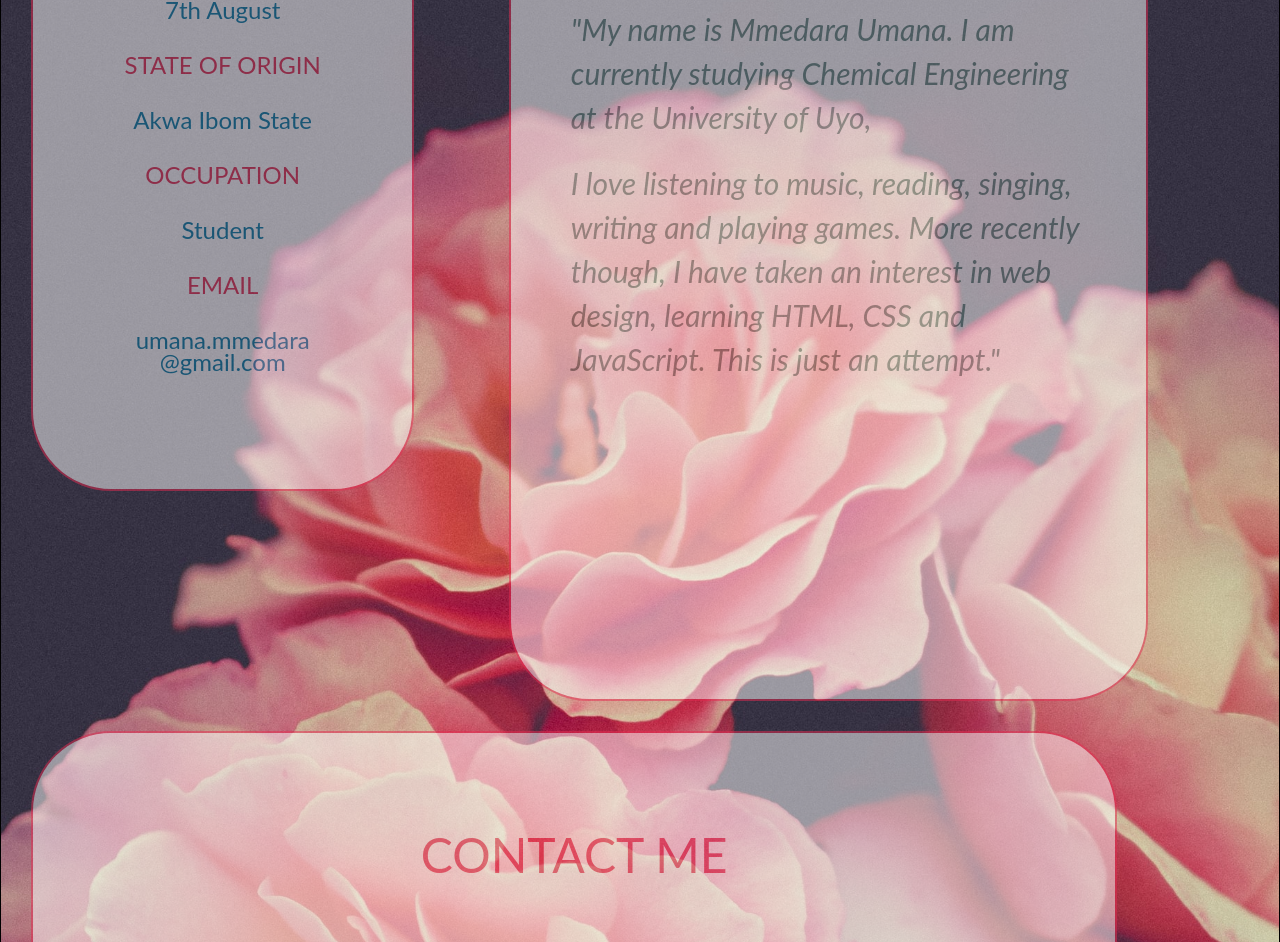
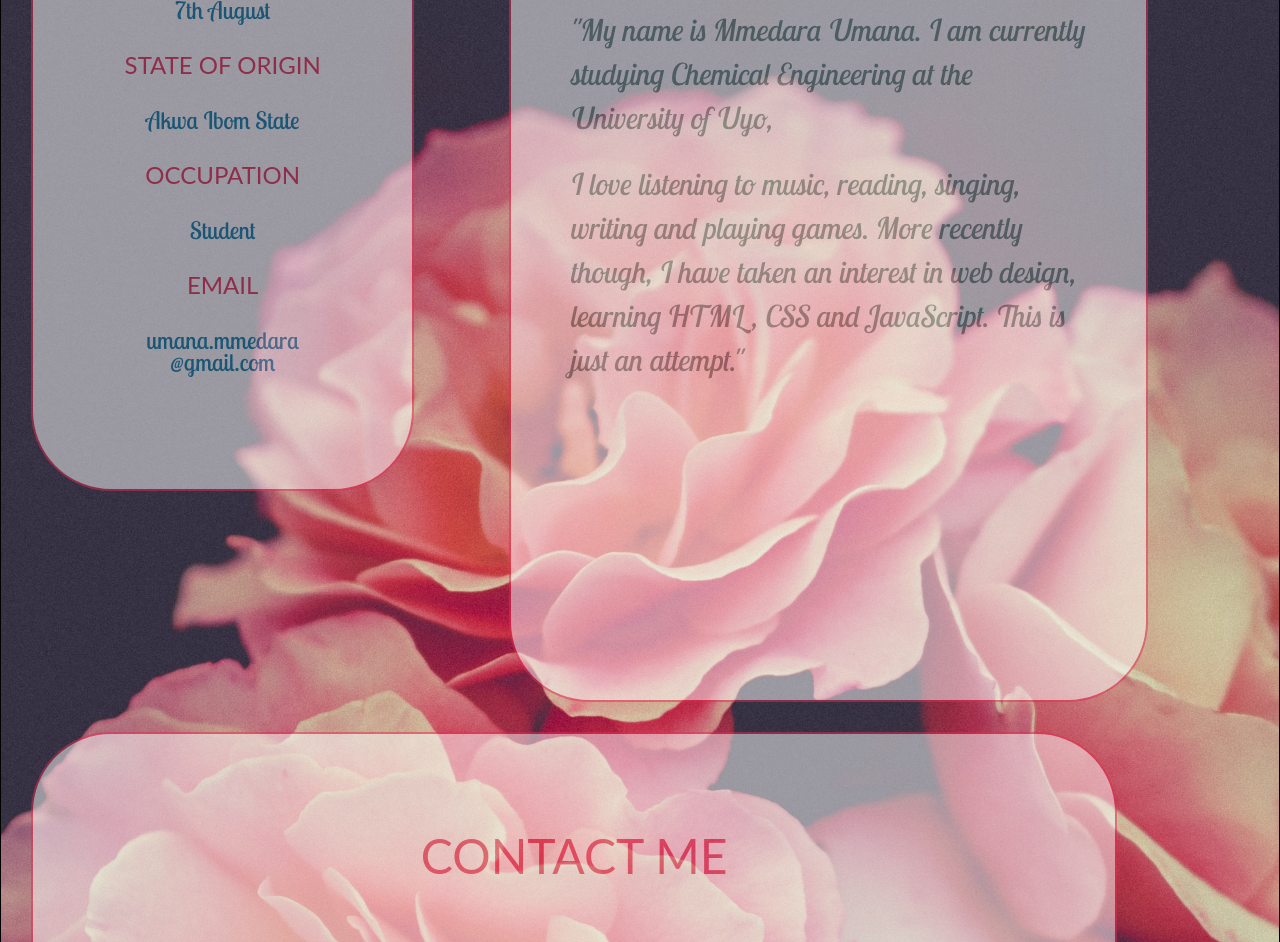
Before and after one commit to MmedaraU/profile-page, a plain HTML site: page index.html in a window 1280 px wide. Shown: the part 510-1452 px from the top of the page. Drawn offline with Linux system fonts and the light colour scheme.

Commit message:
Update style.css

```diff
--- a/style.css
+++ b/style.css
@@ -178,7 +178,7 @@ p {
   margin-bottom: 22px;
 }
 p {
-    font-family: "Lobster Two" "Lato", "Open Sans", "Helvetica Neue", Helvetica, Arial,
+    font-family: "Lobster Two", "Lato", "Open Sans", "Helvetica Neue", Helvetica, Arial,
     sans-serif;
     font-weight: 400;
 }
@@ -196,7 +196,7 @@ blockquote {
   color: #648880;
   font-weight: 400;
   padding: 30px;
-    font-family: "Pacifico" "Lato", "Open Sans", "Helvetica Neue", Helvetica, Arial,
+    font-family: "Pacifico", "Lato", "Open Sans", "Helvetica Neue", Helvetica, Arial,
     sans-serif;
 }
 /*
```
